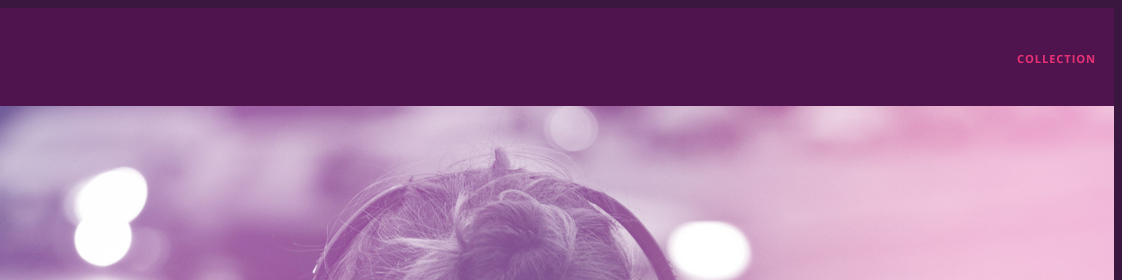
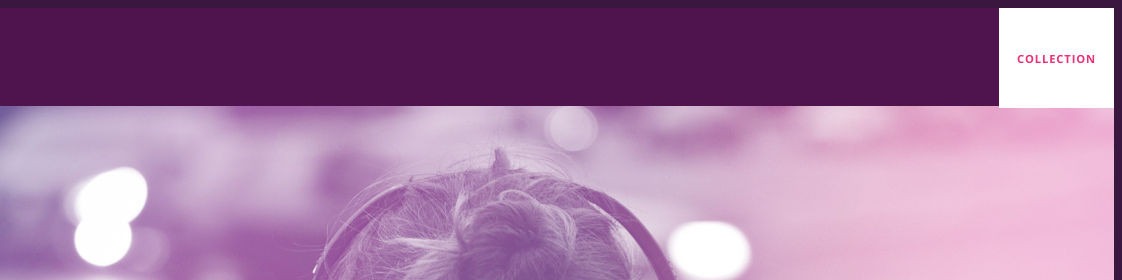
Before and after one commit to Jeffcornish50/bloc-jams, a plain HTML site: page index.html in a window 1280 px wide. In both pictures the pointer is over the link "COLLECTION". Shown: the top 280 px of the page, 158-1280 px from the left. Drawn offline with nearby package versions, Linux system fonts and the light colour scheme.

Commit message:
completed assignment 5

```diff
--- a/styles/main.css
+++ b/styles/main.css
@@ -54,6 +54,11 @@ body {
 
  .links-container .navbar-link:hover {
      color: rgb(233,50,117);
+     background-color: white;
+    transition-delay: .5s;
+ }
+ .links-container .navbar-link:active {
+   color: rgb(233,50,117)
  }
 
  .selling-points {
```
